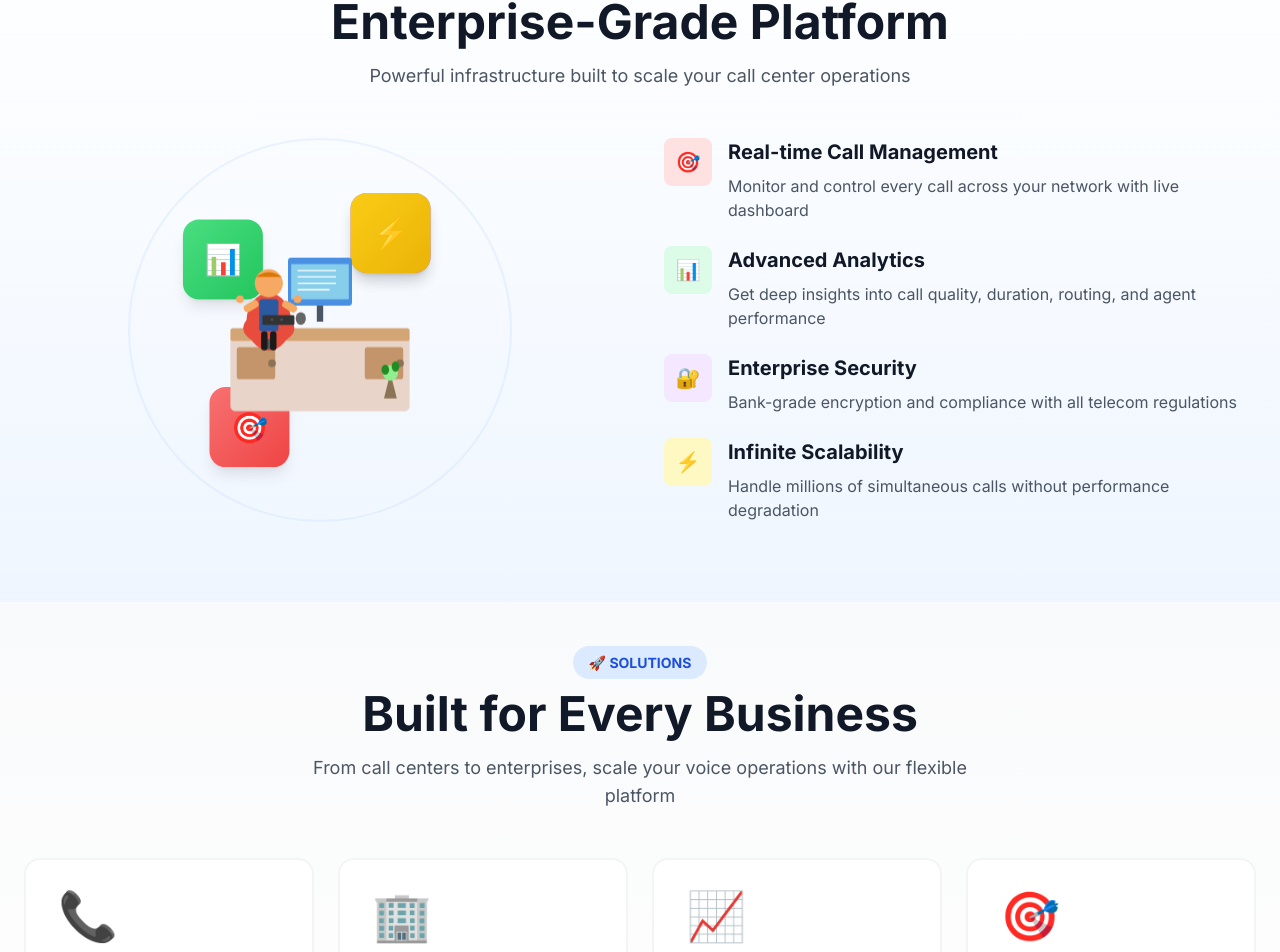
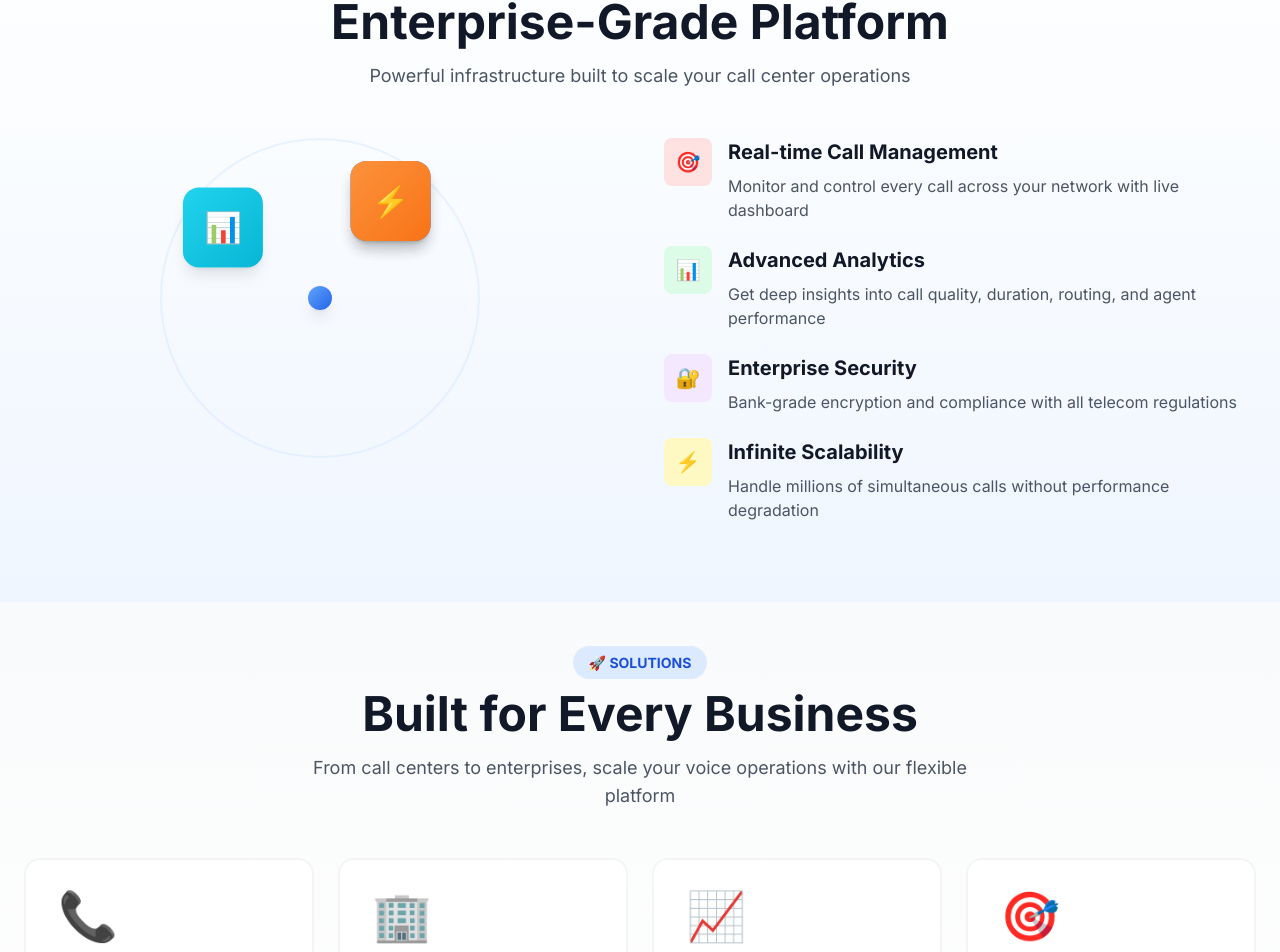
Before and after one commit to sonu28281/Callvia, a React (Vite) app: page / in a window 1280 px wide. Shown: the part 1725-2677 px from the top of the page. Built offline with nearby package versions, Linux system fonts and the light colour scheme.

Commit message:
Remove center illustration: Keep only 4 orbiting feature icons with smooth circular animation

```diff
--- a/src/pages/Home.jsx
+++ b/src/pages/Home.jsx
@@ -329,111 +329,41 @@ export function Home() {
           </div>
 
           <div className="grid grid-cols-1 lg:grid-cols-2 gap-12 items-center">
-            {/* Left: Circular Animation with Central Agent */}
+            {/* Left: Circular Animation with Feature Icons */}
             <div className="flex justify-center h-96">
-              <div className="relative w-96 h-96 flex items-center justify-center">
+              <div className="relative w-80 h-80 flex items-center justify-center">
                 {/* Orbit circle background */}
                 <div className="absolute inset-0 rounded-full border-2 border-blue-200 opacity-30"></div>
+                <div className="absolute inset-12 rounded-full border-1 border-blue-100 opacity-20"></div>
 
-                {/* Central Agent Illustration */}
-                <div className="center-agent relative z-10 w-64 h-64 flex items-center justify-center">
-                  <svg viewBox="0 0 400 400" className="w-full h-full" xmlns="http://www.w3.org/2000/svg">
-                    {/* Desk */}
-                    <rect x="60" y="220" width="280" height="120" fill="#E8D4C8" rx="8"/>
-                    <rect x="60" y="210" width="280" height="20" fill="#D4A574" rx="4"/>
+                {/* Center dot */}
+                <div className="absolute w-6 h-6 bg-gradient-to-br from-blue-400 to-blue-600 rounded-full shadow-lg z-20"></div>
 
-                    {/* Left Drawer */}
-                    <rect x="70" y="240" width="60" height="50" fill="#C4956A" rx="4"/>
-                    <circle cx="125" cy="265" r="6" fill="#8B7355"/>
-
-                    {/* Right Drawer */}
-                    <rect x="270" y="240" width="60" height="50" fill="#C4956A" rx="4"/>
-                    <circle cx="325" cy="265" r="6" fill="#8B7355"/>
-
-                    {/* Monitor */}
-                    <rect x="150" y="100" width="100" height="75" fill="#4A90E2" rx="5"/>
-                    <rect x="155" y="110" width="90" height="55" fill="#87CEEB"/>
-                    <line x1="165" y1="120" x2="225" y2="120" stroke="#FFFFFF" strokeWidth="2"/>
-                    <line x1="165" y1="130" x2="225" y2="130" stroke="#FFFFFF" strokeWidth="2"/>
-                    <line x1="165" y1="140" x2="225" y2="140" stroke="#FFFFFF" strokeWidth="2"/>
-                    <line x1="165" y1="150" x2="215" y2="150" stroke="#FFFFFF" strokeWidth="2"/>
-
-                    {/* Monitor Stand */}
-                    <rect x="195" y="175" width="10" height="25" fill="#4A5568"/>
-
-                    {/* Chair - Backrest */}
-                    <ellipse cx="120" cy="200" rx="35" ry="45" fill="#E74C3C"/>
-
-                    {/* Chair - Seat */}
-                    <ellipse cx="120" cy="210" rx="40" ry="25" fill="#E84C3C"/>
-
-                    {/* Chair - Base */}
-                    <circle cx="120" cy="235" r="8" fill="#555"/>
-
-                    {/* Head */}
-                    <circle cx="120" cy="140" r="22" fill="#F5A962"/>
-
-                    {/* Hair */}
-                    <path d="M 100 130 Q 120 115 140 130" fill="#D97706"/>
-
-                    {/* Body */}
-                    <rect x="105" y="165" width="30" height="50" fill="#2C5AA0" rx="5"/>
-
-                    {/* Left Arm */}
-                    <rect x="80" y="170" width="25" height="12" fill="#F5A962" rx="6" transform="rotate(-30 92 176)"/>
-                    <circle cx="75" cy="165" r="6" fill="#F5A962"/>
-
-                    {/* Right Arm */}
-                    <rect x="140" y="170" width="25" height="12" fill="#F5A962" rx="6" transform="rotate(30 152 176)"/>
-                    <circle cx="165" cy="165" r="6" fill="#F5A962"/>
-
-                    {/* Left Leg */}
-                    <rect x="108" y="215" width="10" height="30" fill="#1A1A1A" rx="5"/>
-
-                    {/* Right Leg */}
-                    <rect x="122" y="215" width="10" height="30" fill="#1A1A1A" rx="5"/>
-
-                    {/* Keyboard */}
-                    <rect x="110" y="190" width="50" height="15" fill="#333333" rx="2"/>
-                    <circle cx="125" cy="197" r="2" fill="#555555"/>
-                    <circle cx="140" cy="197" r="2" fill="#555555"/>
-
-                    {/* Mouse */}
-                    <ellipse cx="170" cy="195" rx="8" ry="10" fill="#666666"/>
-
-                    {/* Plant Pot */}
-                    <path d="M 310 280 L 320 320 L 300 320 Z" fill="#8B7355"/>
-                    <circle cx="310" cy="280" r="12" fill="#90EE90"/>
-                    <ellipse cx="302" cy="275" rx="6" ry="8" fill="#228B22"/>
-                    <ellipse cx="318" cy="270" rx="6" ry="8" fill="#228B22"/>
-                  </svg>
-                </div>
-
-                {/* Orbiting Feature Icons */}
-                {/* Real-time Icon - Top */}
+                {/* Orbiting Feature Icons with Better Icons */}
+                {/* Real-time Call Management - Top */}
                 <div className="orbit-item absolute">
-                  <div className="w-20 h-20 bg-gradient-to-br from-red-400 to-red-500 rounded-2xl shadow-lg flex items-center justify-center text-3xl hover:scale-110 transition-transform duration-300">
-                    🎯
+                  <div className="w-20 h-20 bg-gradient-to-br from-cyan-400 to-cyan-500 rounded-2xl shadow-lg flex items-center justify-center text-3xl hover:scale-110 transition-transform duration-300">
+                    📊
                   </div>
                 </div>
 
                 {/* Advanced Analytics - Right */}
                 <div className="orbit-item absolute">
-                  <div className="w-20 h-20 bg-gradient-to-br from-green-400 to-green-500 rounded-2xl shadow-lg flex items-center justify-center text-3xl hover:scale-110 transition-transform duration-300">
-                    📊
+                  <div className="w-20 h-20 bg-gradient-to-br from-emerald-400 to-emerald-500 rounded-2xl shadow-lg flex items-center justify-center text-3xl hover:scale-110 transition-transform duration-300">
+                    📈
                   </div>
                 </div>
 
                 {/* Enterprise Security - Bottom */}
                 <div className="orbit-item absolute">
-                  <div className="w-20 h-20 bg-gradient-to-br from-purple-400 to-purple-500 rounded-2xl shadow-lg flex items-center justify-center text-3xl hover:scale-110 transition-transform duration-300">
+                  <div className="w-20 h-20 bg-gradient-to-br from-violet-400 to-violet-500 rounded-2xl shadow-lg flex items-center justify-center text-3xl hover:scale-110 transition-transform duration-300">
                     🔐
                   </div>
                 </div>
 
                 {/* Infinite Scalability - Left */}
                 <div className="orbit-item absolute">
-                  <div className="w-20 h-20 bg-gradient-to-br from-yellow-400 to-yellow-500 rounded-2xl shadow-lg flex items-center justify-center text-3xl hover:scale-110 transition-transform duration-300">
+                  <div className="w-20 h-20 bg-gradient-to-br from-orange-400 to-orange-500 rounded-2xl shadow-lg flex items-center justify-center text-3xl hover:scale-110 transition-transform duration-300">
                     ⚡
                   </div>
                 </div>
```
